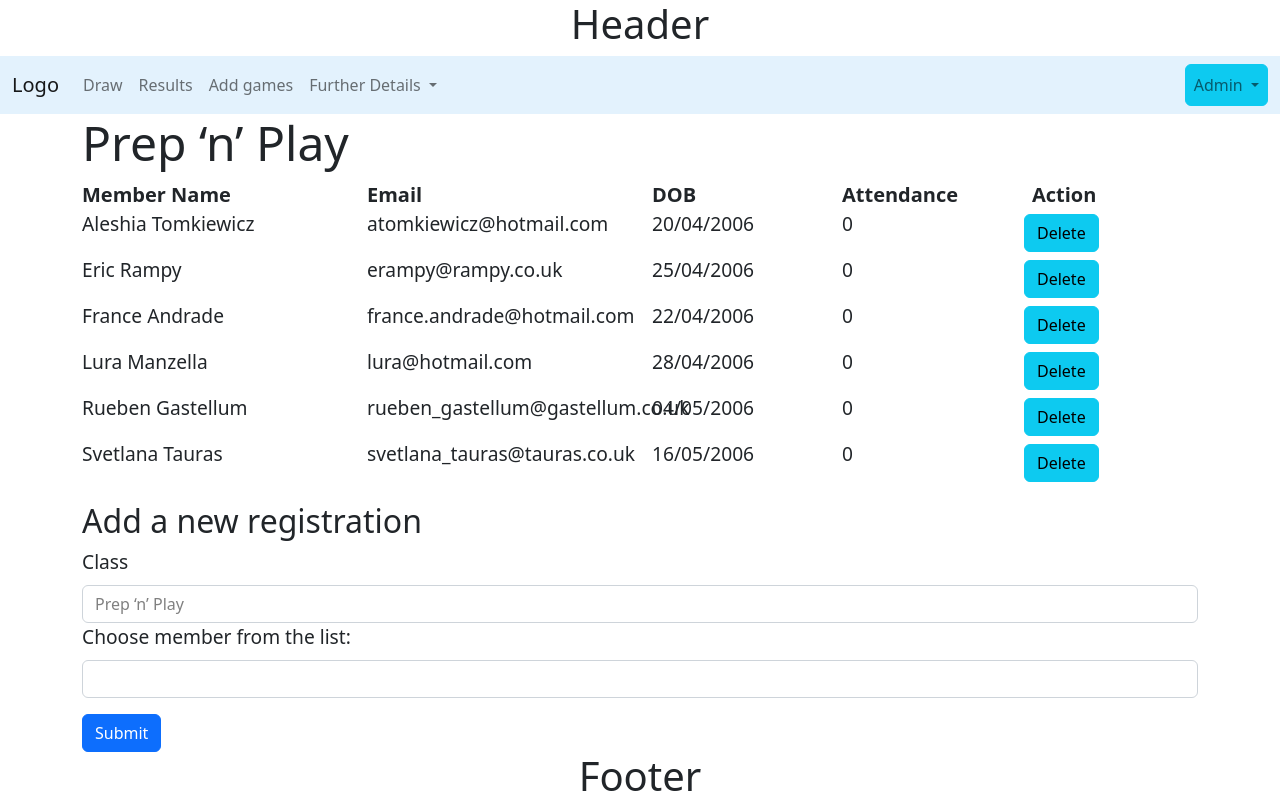
After one commit to paul-khouri/testsfordbflask, a Flask app: a page that uses templates/layout.html in a window 1280 px wide. The commit adds this page. Run offline with Flask 3, Linux system fonts and the light colour scheme; data comes from the database, SQL or seed files in the repository; both versions use the stored data as it was after the commit.

Commit message:
Class page, member registrations, main functionality

```diff
--- a/db_functions.py
+++ b/db_functions.py
@@ -151,6 +151,23 @@ values(?,
         result = run_commit_query(sql, values_tuple, db_path)
         if not result:
             print(values_tuple)
+    classes= ['Dynamic Warm up','Landing Skills', 'Prep ‘n’ Play']
+    sql = """insert into registration(member_id, class_id, registration_date, attendance)
+    values(
+    (select member_id from member where member_name = ?),
+    (select class_id from class where class_name = ?),
+    '2023-06-01',
+    0); """
+    i=0
+    for row in csv_data:
+        values_tuple = (row[0], classes[i%3])
+        result = run_commit_query(sql, values_tuple, db_path)
+        if not result:
+            print(values_tuple)
+        i += 1
+
+
+
 
 
 if __name__ == "__main__":
--- a/q_set.py
+++ b/q_set.py
@@ -3,7 +3,7 @@ from db_functions import run_search_query_tuples
 
 def get_members(db_path):
     sql = """select
-    m.member_name, m.member_type, t.team_name as team,
+    m.member_id, m.member_name, m.member_type, t.team_name as team,
     m.email,m.dob, m.password, m.authorisation
     from member m
     left join team t on m.team_id = t.team_id
@@ -19,3 +19,14 @@ def get_class(db_path):
     order by start_date asc"""
     result = run_search_query_tuples(sql, (), db_path, True)
     return result
+
+
+def get_class_registrations(class_id, db_path):
+    sql = """select m.member_id, m.member_name, m.email, m.dob, r.attendance
+    from member m
+    join registration r on m.member_id = r.member_id
+    where r.class_id = ?
+    order by m.member_name asc"""
+    values_tuple = (class_id,)
+    result = run_search_query_tuples(sql, values_tuple,db_path, True )
+    return result
--- a/server.py
+++ b/server.py
@@ -1,6 +1,6 @@
 from flask import Flask, render_template, request, redirect, url_for, session
 from db_functions import run_search_query_tuples, run_commit_query
-from q_set import get_members, get_class
+from q_set import get_members, get_class, get_class_registrations
 from datetime import datetime
 
 app = Flask(__name__)
@@ -124,6 +124,55 @@ def classes():
     return render_template("class.html", classes = result)
 
 
+@app.route('/registration', methods=['GET', 'POST'])
+def registration():
+    message = None
+    errormessage = None
+    if request.method == "GET":
+        data = request.args
+        if 'id' not in data.keys():
+            return render_template("error.html", message="No valid id")
+        elif 'title' not in data.keys():
+            return render_template("error.html", message="No valid title")
+        if 'message' in data.keys():
+            message = data['message']
+        if 'errormessage' in data.keys():
+            message = data['errormessage']
+        if 'delete_id' in data.keys():
+            sql = "delete from registration where member_id = ?"
+            values_tuple = (data['delete_id'],)
+            result = run_commit_query(sql, values_tuple, db_path)
+        result = get_class_registrations(data['id'], db_path)
+        member_result = get_members(db_path)
+        return render_template("registration.html",
+                               id=data['id'],
+                               title=data['title'],
+                               registrations=result,
+                               members=member_result,
+                               message=message,
+                               errormessage=errormessage)
+    elif request.method == "POST":
+        f = request.form
+        data = request.args
+        sql = """insert into registration(member_id, class_id, registration_date, attendance)
+         values(
+         (select member_id from member where member_name=?),
+         (select class_id from class where class_name=? ),
+         date('now'), 0)"""
+        values_tuple=(f['member'], f['title'])
+        result = run_commit_query(sql, values_tuple, db_path)
+        if result is False:
+            errormessage = "Something went wrong, please check that name is not already in this course"
+        else:
+            message = "Successfully added"
+        return redirect(url_for('registration',
+                                id=data['id'],
+                                title=data['title'],
+                                message=message,
+                                errormessage=errormessage))
+
+        # return render_template("error.html", message="Posted")
+
 
 if __name__ == "__main__":
     app.run(debug=True)
--- a/templates/layout.html
+++ b/templates/layout.html
@@ -22,6 +22,31 @@
     .table{
         font-size: 1.25em;
     }
+
+      input[type=number]{
+      max-width: 6em;
+      font-size: 1.5em;
+      text-align: center;
+      min-width: 3em;
+  }
+  label{
+      font-size: 1.2em;
+      min-width:8em;
+  }
+
+  .msg{
+
+
+  animation-name: example;
+  animation-duration: 4s;
+      user-select: none;
+      color:white;
+  }
+
+  @keyframes example {
+  from {background-color: rgba(0,255,0,1); color:black;}
+  to {background-color: rgba(0,255,0,0); color:white; }
+}
 </style>
 
 </head>
@@ -53,7 +78,7 @@
           <ul class="dropdown-menu" aria-labelledby="navbarDropdownMenuLink">
             <li><a class="dropdown-item" href="{{ url_for('member') }}">Members</a></li>
             <li><a class="dropdown-item" href="{{ url_for('classes') }}">Training Classes</a></li>
-            <li><a class="dropdown-item" href="#">Something else here</a></li>
+            <li><a class="dropdown-item" href="{{ url_for('registration') }}">Registration</a></li>
           </ul>
         </li>
       </ul>
--- /dev/null
+++ b/templates/registration.html
@@ -0,0 +1,76 @@
+{% extends "layout.html" %}
+
+{% block content %}
+    <style>
+    input:read-only {
+        cursor: default;
+        color:grey;
+    }
+    </style>
+        <div class="container">
+        {% if message %}
+        <div class="msg text-center">{{ message }}</div>
+        {% endif %}
+        {% if errormessage %}
+        <div class="msg text-center">{{ errormessage }}</div>
+        {% endif %}
+<h2 class="display-5"> {{ title }} </h2>
+            <div class="row fw-bold fs-5">
+                <div class="col-3">
+                Member Name
+                </div>
+                <div class="col-3">
+                Email
+                </div>
+                <div class="col-2">
+                DOB
+                </div>
+                <div class="col-2">
+                Attendance
+                </div>
+                 <div class="col-2">
+                Action
+                </div>
+            </div>
+        {%  for row in registrations %}
+            <div class="row body-text">
+                <div class="col-md-3">
+                {{ row['member_name'] }}
+                </div>
+                <div class="col-md-3">
+                {{ row['email'] }}
+                </div>
+                <div class="col-md-2">
+                {{ row['dob'] }}
+                </div>
+              <div class="col-md-2">
+                {{ row['attendance'] }}
+                </div>
+             <div class="col-md-2 p-1">
+                 <a class="btn btn-info" href="{{ url_for('registration', id=id, title=title, delete_id=row['member_id']) }}">
+                    Delete
+                </a>
+                </div>
+            </div>
+        {%  endfor %}
+        </div>
+
+
+<div class="container mt-3">
+  <h2>Add a new registration</h2>
+  <form action="{{ url_for('registration', id=id, title=title) }}" method="post">
+  <div>
+    <label for="title" class="form-label">Class</label>
+  <input type="text" class="form-control" id="title" name="title" placeholder="" value="{{ title }}" readonly="readonly">
+  </div>
+    <label for="member" class="form-label">Choose member from the list:</label>
+    <input class="form-control" list="members" name="member" id="member" required>
+    <datalist id="members">
+        {% for row in members %}
+            <option value="{{ row['member_name'] }}">
+        {%  endfor %}
+    </datalist>
+    <button type="submit" class="btn btn-primary mt-3">Submit</button>
+  </form>
+</div>
+{% endblock %}
```
Also changed, not shown: data_netball/netball_install.sql (+12 -1 lines), netball_tests.py (+14 -1 lines), templates/class.html (+21 -11 lines), templates/error.html (added, +8 -0 lines), templates/netball_manage_scores.html (+0 -23 lines), data_netball/netball.sqlite, static/images/n_1.png (added), static/images/n_2.png (added).
